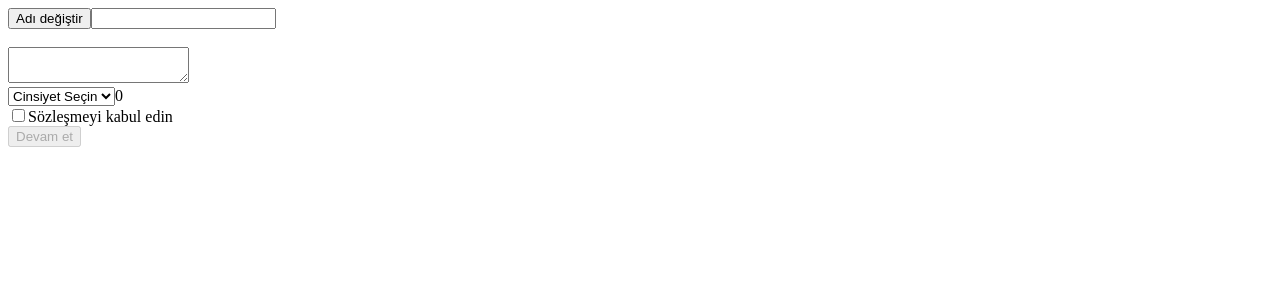
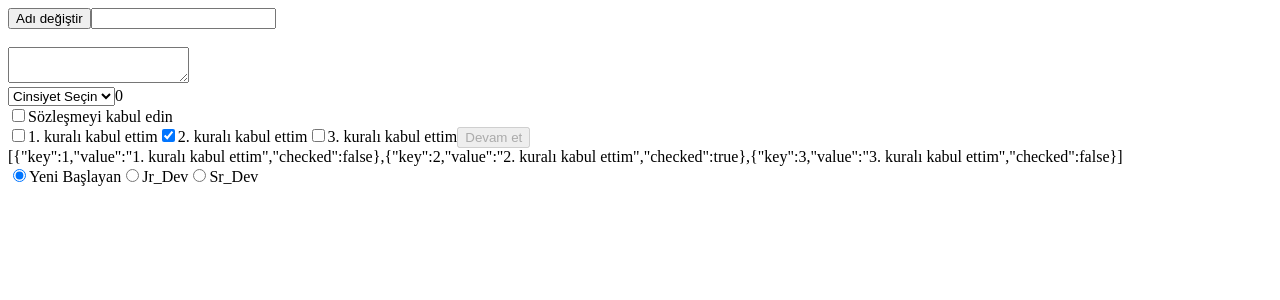
Before and after one commit to firatToktas/react-test, a React (Create React App) app: page / in a window 1280 px wide. Shown: the top 300 px of the page. Built offline with nearby package versions, Linux system fonts and the light colour scheme.

Commit message:
radio butnoları eklendi

```diff
--- a/src/components/FormElmnt.js
+++ b/src/components/FormElmnt.js
@@ -7,6 +7,29 @@ function FormElmnt(){
     const [description, setDescription]=useState('');
     const [gender, setGender]=useState('0');
     const [rule, setRule]=useState(false);
+    const [rules, setRules]=useState([
+        {key:1, value: "1. kuralı kabul ettim", checked:false},
+        {key:2, value: "2. kuralı kabul ettim",checked:true},
+        {key:3, value: "3. kuralı kabul ettim",checked:false}
+    ]);
+    const [level, setLevel]=useState('beginner');
+
+    const levels=[
+        {key:"beginner", value:"Yeni Başlayan"},
+        {key:"Jr_Dev", value:"Jr_Dev"},
+        {key:"Sr_dev", value:"Sr_Dev"}
+    ]
+
+    const checkedRule=(key, checked)=>{
+        setRules(rules=>rules.map(rule=>{
+            if(key === rule.key){
+                rule.checked=checked
+            }
+            return rule;
+        }))
+    }
+    //! every() metodu
+    const enabled=rules.every(rule=>rule.checked)
     return(
         <>
             <button onClick={()=> setName('Ahmet')}>Adı değiştir</button>
@@ -30,8 +53,22 @@ function FormElmnt(){
                 <input type="checkbox" checked={rule} onChange={e=> setRule(e.target.checked)} />Sözleşmeyi kabul edin
             </label>
             <br/>
+            {rules.map((rule,index)=>(
+                <label key={rule.key}>
+                    <input type="checkbox" checked={rule.checked} key={index} onChange={e=> checkedRule(rule.key, e.target.checked)}/>
+                    {rule.value}
+                </label>
+            ))}
             <button disabled={!rule}>Devam et</button>
-            {rule && <p>anan</p>}
+            <br/>
+            {JSON.stringify(rules)}
+            <br/>
+            {levels.map((l,index)=>(
+                <label key={index}>
+                    <input type="radio" value={l.key} checked={l.key===level} onChange={e=>setLevel(e.target.value)}/>
+                    {l.value}
+                </label>
+            ))}
         </>
     )
 }
```
